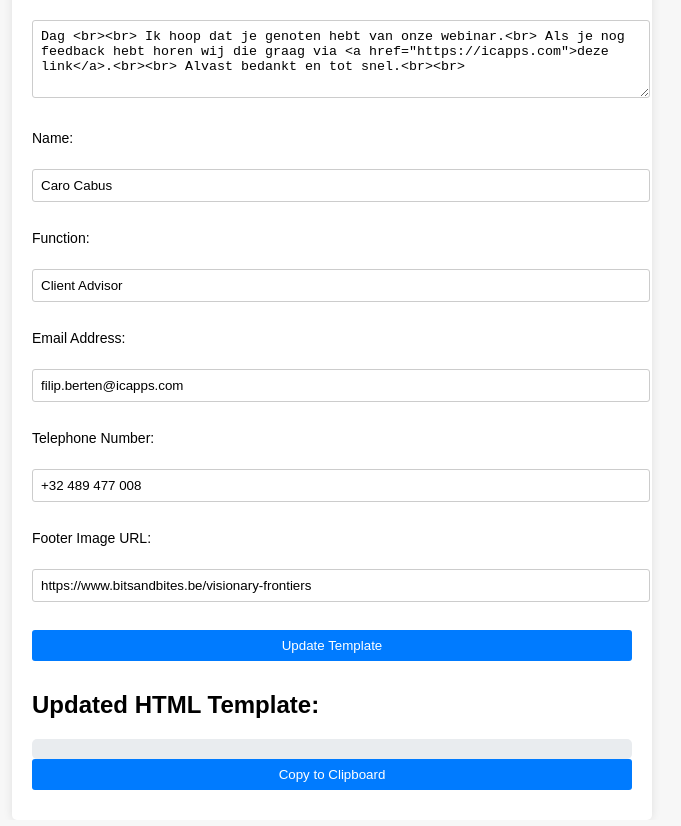
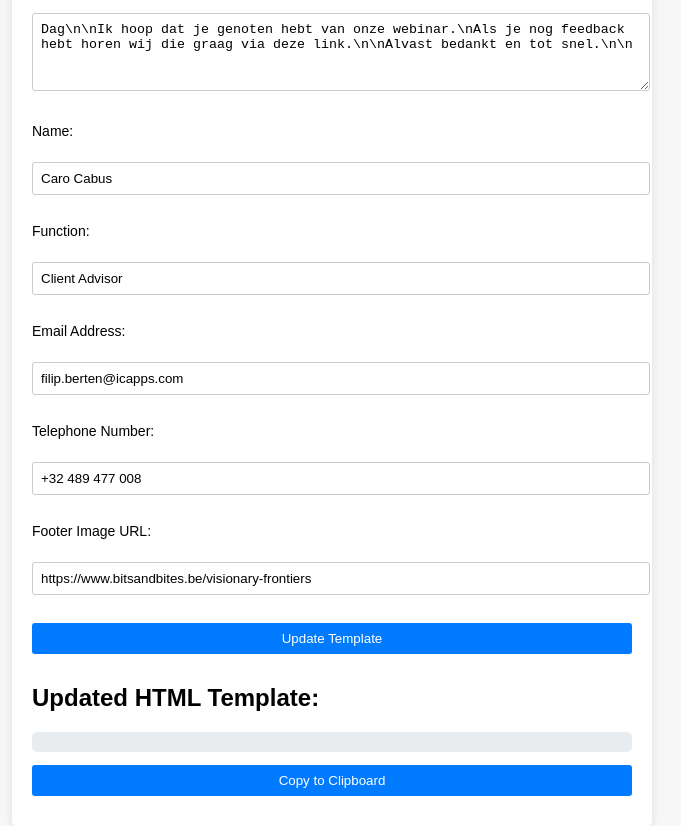
Before and after one commit to yorrick-icapps/mailformatter, a plain HTML site: page index.html in a window 1280 px wide. Shown: the part 42-868 px from the top of the page, without its empty margins (308-989 px from the left). Drawn offline with Linux system fonts and the light colour scheme.

Commit message:
Update index.html

```diff
--- a/index.html
+++ b/index.html
@@ -11,7 +11,7 @@
         <h1>Email Template Editor</h1>
         <form id="templateForm">
             <label for="message">Message:</label><br>
-            <textarea id="message" name="message" rows="4" cols="50">Dag <br><br> Ik hoop dat je genoten hebt van onze webinar.<br> Als je nog feedback hebt horen wij die graag via <a href="https://icapps.com">deze link</a>.<br><br> Alvast bedankt en tot snel.<br><br></textarea><br><br>
+            <textarea id="message" name="message" rows="4" cols="50">Dag\n\nIk hoop dat je genoten hebt van onze webinar.\nAls je nog feedback hebt horen wij die graag via deze link.\n\nAlvast bedankt en tot snel.\n\n</textarea><br><br>
 
             <label for="name">Name:</label><br>
             <input type="text" id="name" name="name" value="Caro Cabus"><br><br>
@@ -32,7 +32,7 @@
         </form>
 
         <h2>Updated HTML Template:</h2>
-        <div id="updatedTemplate"></div>
+        <pre id="updatedTemplate"></pre>
         <button id="copyButton" onclick="copyToClipboard()">Copy to Clipboard</button>
     </div>
     <script src="script.js"></script>
```
